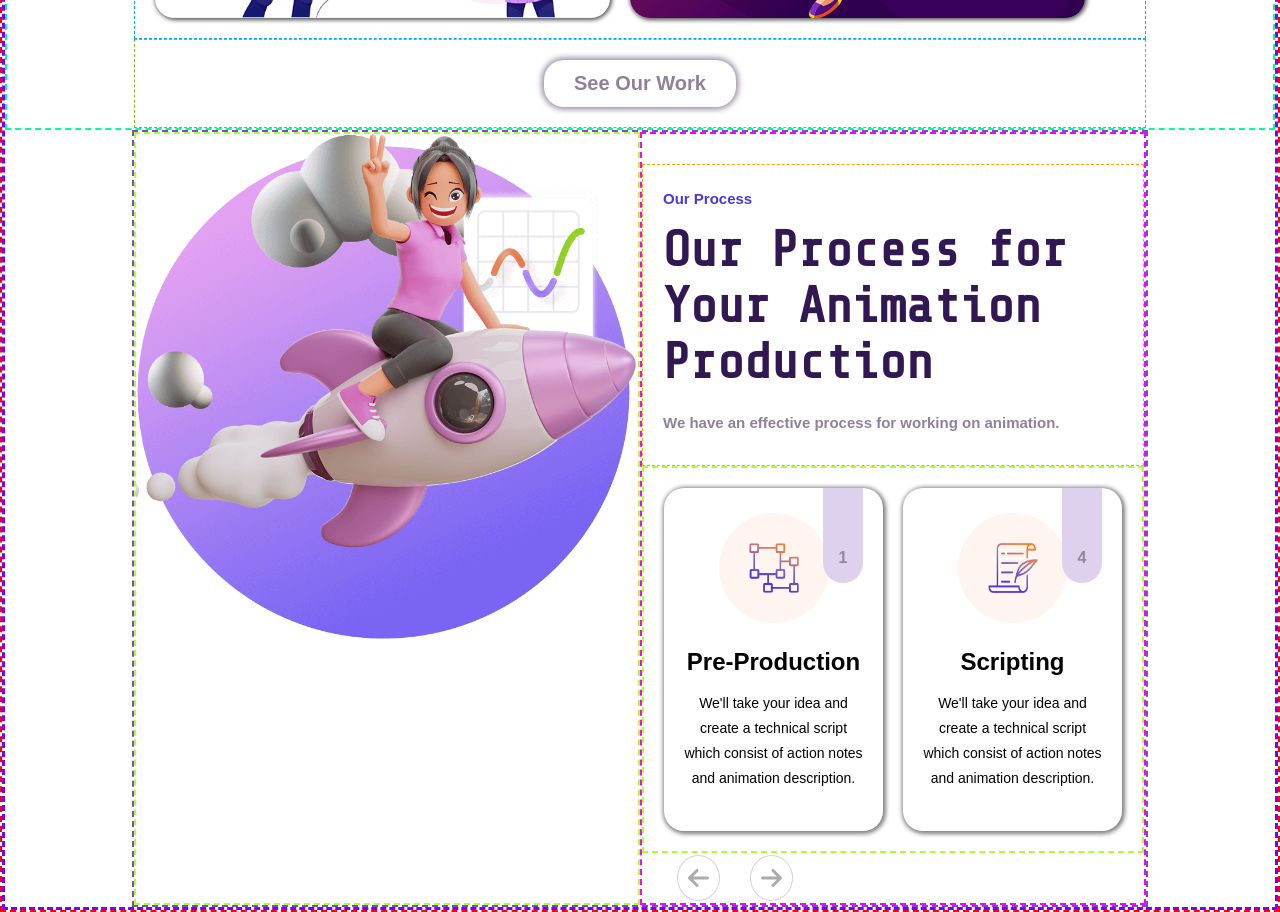
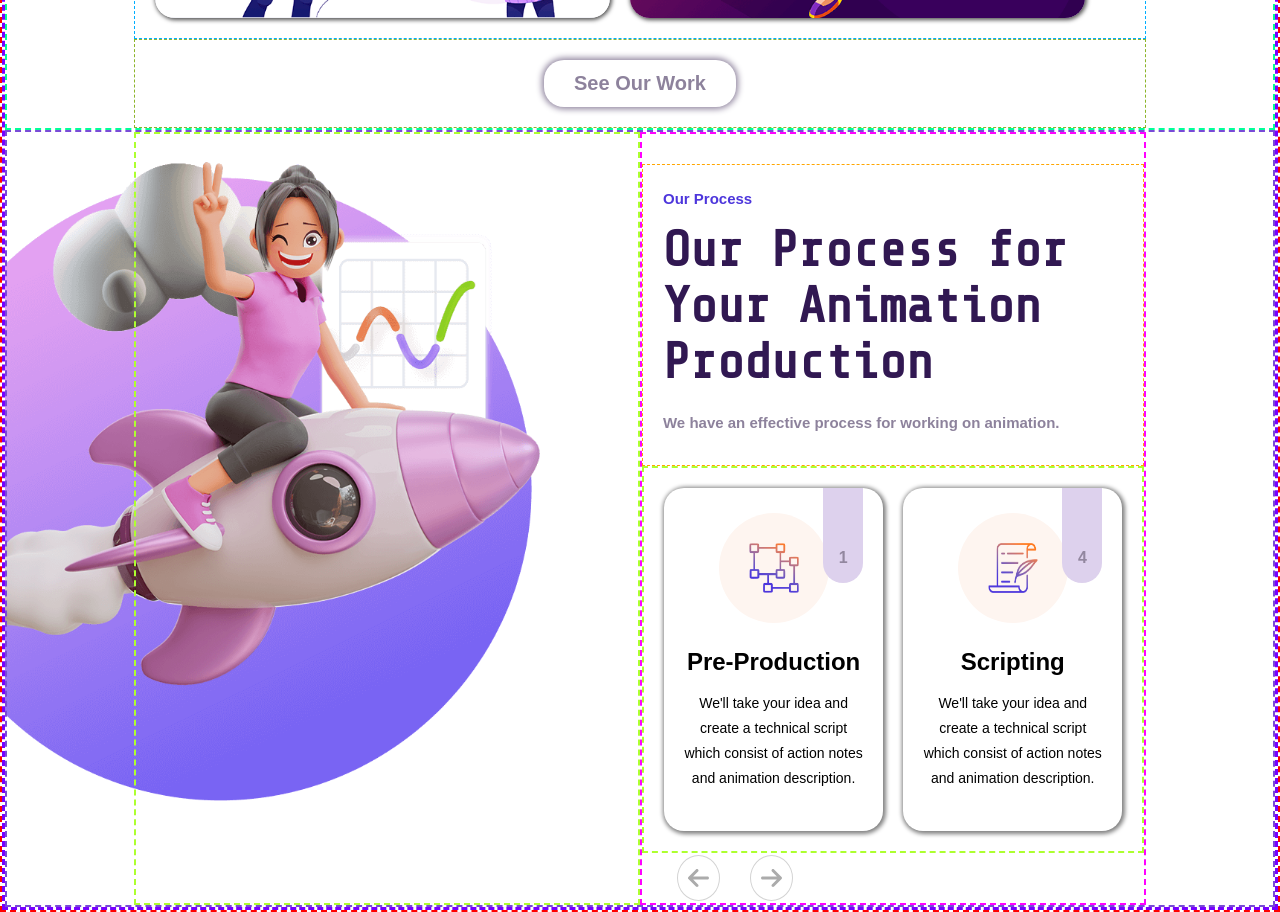
Before and after one commit to gabrielediemmanuele/proj-html-vuejs, a Vue app: page / in a window 1280 px wide. Shown: the part 2760-3672 px from the top of the page. Built offline with nearby package versions, Linux system fonts and the light colour scheme; a web font is replaced by a local one.

Commit message:
feat: fix ourProcess background / end

```diff
--- a/src/components/sub-components-main/OurProcess.vue
+++ b/src/components/sub-components-main/OurProcess.vue
@@ -41,6 +41,7 @@ export default {
 
 <template>
   <div class="our-process">
+    <div class="support-cont">
       <div class="image-cont"></div>
       <div class="elements-cont">
         <!--* text container -->
@@ -86,6 +87,7 @@ export default {
         </div>
       </div>
     </div>
+  </div>
 </template>
 
 <style lang="scss" scoped>
@@ -95,19 +97,24 @@ export default {
 
 //style
 .our-process {
+  width: 100%;
+  border: 2px dashed rgb(121, 74, 215);
+
+  background-image: url(../../src/assets/process-thumb.png);
+  background-repeat: no-repeat;
+  background-position: left -100px top 30px;
+  background-size: 50%;
+
+  .support-cont {
     width: 80%;
-  border: 2px dashed rgb(121, 74, 215);
+    margin: 0 auto;
     display: flex;
-  margin: auto;
+  }
   //image-container
   .image-cont {
     width: 50%;
     height: auto;
     border: 2px dashed greenyellow;
-    background-image: url(../../src/assets/process-thumb.png);
-    background-repeat: no-repeat;
-    background-position: left 0 top 0;
-    background-size: 500px;
   }
   //elements container (text , cards)
   .elements-cont {
```
Lines whose indentation alone changed are shown as unchanged.
